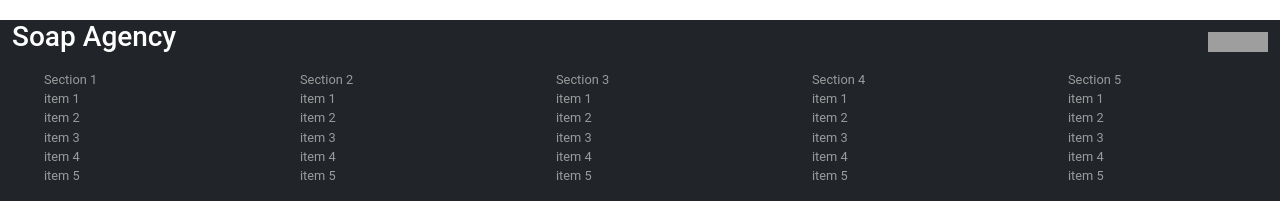
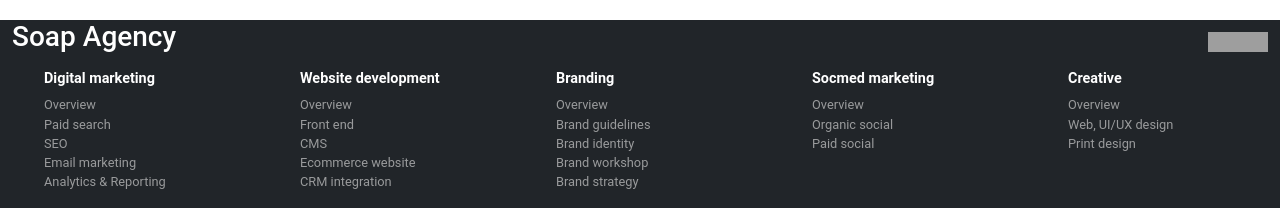
Before and after one commit to yernauxalex/marketing-agency, a React (Create React App) app: page / in a window 1280 px wide. Shown: the part 2830-3038 px from the top of the page. Built offline with nearby package versions, Linux system fonts and the light colour scheme; grey boxes are pictures that could not be loaded.

Commit message:
WIP footer

```diff
--- a/src/components/Footer.jsx
+++ b/src/components/Footer.jsx
@@ -16,48 +16,44 @@ function Footer() {
 
                 <Row fluid className="mt-2 d-flex justify-content-center">
                     <Col>
-                        <ul className="footer-list">Section 1
-                            <li>item 1</li>
-                            <li>item 2</li>
-                            <li>item 3</li>
-                            <li>item 4</li>
-                            <li>item 5</li>
+                        <ul className="pb-1 footer-list"><h6>Digital marketing</h6>
+                            <li>Overview</li>
+                            <li>Paid search</li>
+                            <li>SEO</li>
+                            <li>Email marketing</li>
+                            <li>Analytics & Reporting</li>
                         </ul>
                     </Col>
                     <Col>
-                        <ul className="footer-list">Section 2
-                            <li>item 1</li>
-                            <li>item 2</li>
-                            <li>item 3</li>
-                            <li>item 4</li>
-                            <li>item 5</li>
+                        <ul className="footer-list"><h6>Website development</h6>
+                            <li>Overview</li>
+                            <li>Front end</li>
+                            <li>CMS</li>
+                            <li>Ecommerce website</li>
+                            <li>CRM integration</li>
                         </ul>
                     </Col>
                     <Col>
-                        <ul className="footer-list">Section 3
-                            <li>item 1</li>
-                            <li>item 2</li>
-                            <li>item 3</li>
-                            <li>item 4</li>
-                            <li>item 5</li>
+                        <ul className="footer-list"><h6>Branding</h6>
+                            <li>Overview</li>
+                            <li>Brand guidelines</li>
+                            <li>Brand identity</li>
+                            <li>Brand workshop</li>
+                            <li>Brand strategy</li>
                         </ul>
                     </Col>
                     <Col>
-                        <ul className="footer-list">Section 4
-                            <li>item 1</li>
-                            <li>item 2</li>
-                            <li>item 3</li>
-                            <li>item 4</li>
-                            <li>item 5</li>
+                        <ul className="footer-list"><h6>Socmed marketing</h6>
+                            <li>Overview</li>
+                            <li>Organic social</li>
+                            <li>Paid social</li>
                         </ul>
                     </Col>
                     <Col>
-                        <ul className="footer-list">Section 5
-                            <li>item 1</li>
-                            <li>item 2</li>
-                            <li>item 3</li>
-                            <li>item 4</li>
-                            <li>item 5</li>
+                        <ul className="footer-list"><h6>Creative</h6>
+                            <li>Overview</li>
+                            <li>Web, UI/UX design</li>
+                            <li>Print design</li>
                         </ul>
                     </Col>
                 </Row>
```
